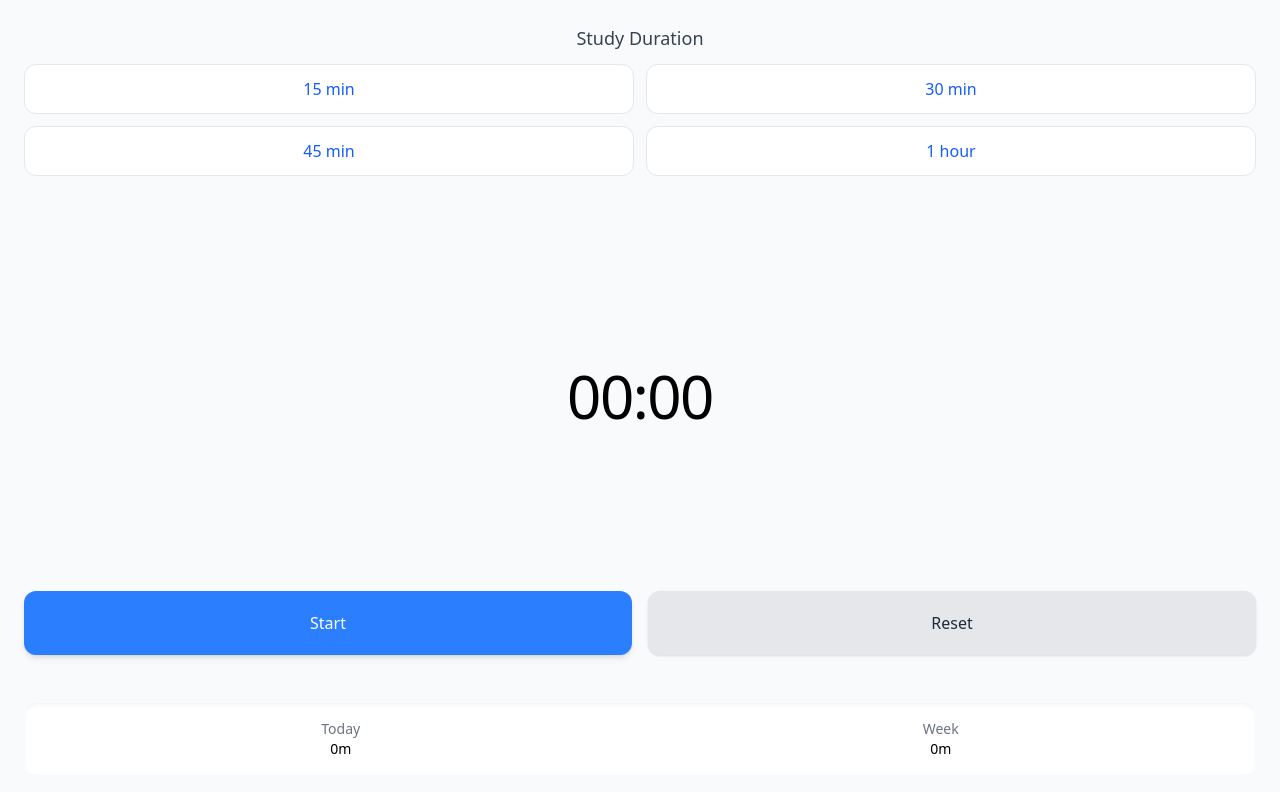
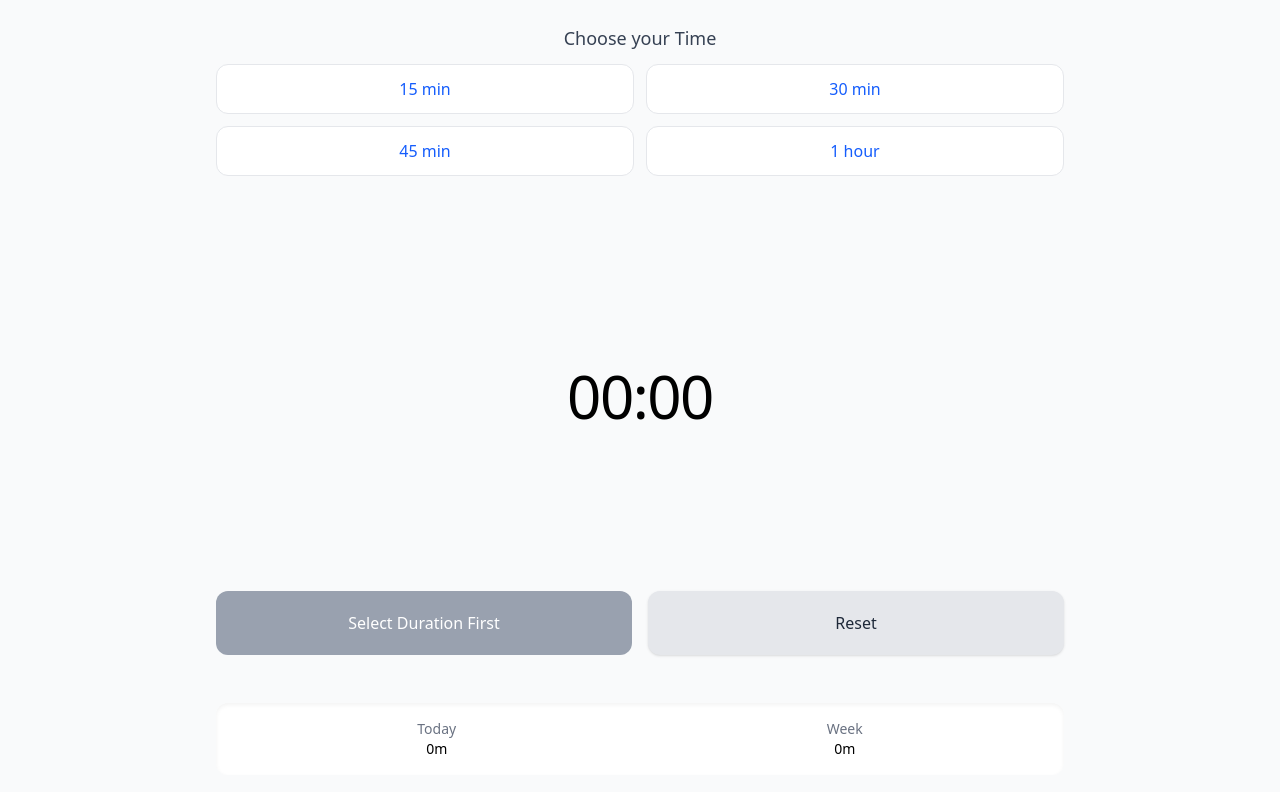
Before and after one commit to tiubarore/StudyTracker, a React (Vite) app: page / in a window 1280 px wide. Shown: the top 792 px of the page. Built offline with nearby package versions, Linux system fonts and the light colour scheme.

Commit message:
disabled start timer before selecting the time

```diff
--- /dev/null
+++ b/src/components/Preset.jsx
@@ -0,0 +1,15 @@
+const Preset = ({ preset, selectPresetTime, targetTime }) => {
+  return (
+    <button
+      onClick={() => selectPresetTime(preset.minutes)}
+      className={`py-3 rounded-xl font-medium transition-all text-sm md:text-base ${
+        targetTime === preset.minutes * 60
+          ? "bg-blue-500 text-white shadow-md scale-[0.98]"
+          : "bg-white text-blue-600 border border-gray-200 active:scale-[0.98]"
+      }`}
+    >
+      {preset.label}
+    </button>
+  );
+};
+export default Preset;
--- /dev/null
+++ b/src/components/Stats.jsx
@@ -0,0 +1,21 @@
+const Stats = ({ formatTimeForTotals, dailyTotal, weeklyTotal }) => {
+  return (
+    <div className="mt-4 p-4 bg-white bg-opacity-80 rounded-xl shadow-inner">
+      <div className="flex justify-around text-sm">
+        <div className="text-center">
+          <p className="text-gray-500">Today</p>
+          <p className="font-medium">{formatTimeForTotals(dailyTotal)}</p>
+        </div>
+        {/* <div className="text-center">
+            <p className="text-gray-500">Sessions</p>
+            <p className="font-medium">{sessionsCompleted}</p>
+          </div> */}
+        <div className="text-center">
+          <p className="text-gray-500">Week</p>
+          <p className="font-medium">{formatTimeForTotals(weeklyTotal)}</p>
+        </div>
+      </div>
+    </div>
+  );
+};
+export default Stats;
--- a/src/components/Timer.jsx
+++ b/src/components/Timer.jsx
@@ -1,9 +1,12 @@
 import { useState, useRef, useEffect } from "react";
 import TimerDisplay from "./TimerDisplay";
 import TimerControls from "./TimerControls";
+import Stats from "./Stats";
+import Preset from "./Preset";
 
 const Timer = () => {
   const timerRef = useRef(null);
+  const [isPresetSelected, setIsPresetSelected] = useState(false);
   const [startTime, setStartTime] = useState(null);
   const [accumulatedTime, setAccumulatedTime] = useState(0);
   const [displayTime, setDisplayTime] = useState(0);
@@ -19,6 +22,12 @@ const Timer = () => {
   const [sessionsCompleted, setSessionsCompleted] = useState(() => {
     return Number(localStorage.getItem("sessionsCompleted") || 0);
   });
+
+  const selectPresetTime = (minutes) => {
+    resetTimer();
+    setTargetTime(minutes * 60);
+    setIsPresetSelected(true); // Set to true when preset is selected
+  };
 
   const presetTimes = [
     { minutes: 15, label: "15 min" },
@@ -137,6 +146,7 @@ const Timer = () => {
   }, [dailyTotal, weeklyTotal, sessionsCompleted]);
 
   const toggleTimer = () => {
+    if (!isPresetSelected && !isRunning) return;
     if (isRunning) {
       // Pause logic
       setAccumulatedTime(getCurrentTime());
@@ -151,6 +161,7 @@ const Timer = () => {
       }
       setStartTime(Date.now());
       setIsRunning(true);
+      setIsRunning(!isRunning);
     }
   };
 
@@ -164,11 +175,7 @@ const Timer = () => {
     setTargetTime(0);
     setSessionComplete(false);
     setIsRunning(false);
-  };
-
-  const selectPresetTime = (minutes) => {
-    resetTimer();
-    setTargetTime(minutes * 60);
+    setIsPresetSelected(false); // Reset on full timer reset
   };
 
   const formatTime = (seconds) => {
@@ -188,63 +195,45 @@ const Timer = () => {
 
   return (
     <div
-      className="flex flex-col p-6 overflow-y-auto"
+      className="flex flex-col p-6 overflow-y-auto lg:mx-auto md:max-w-2xl lg:max-w-4xl"
       style={{ height: "calc(var(--app-height, 100vh) - 1px)" }}
     >
       <div className="mb-8">
         <h3 className="text-lg font-medium mb-3 text-gray-700 text-center">
-          Study Duration
+          Choose your Time
         </h3>
         <div className="grid grid-cols-2 gap-3">
           {presetTimes.map((preset) => (
-            <button
+            <Preset
               key={preset.minutes}
-              onClick={() => selectPresetTime(preset.minutes)}
-              className={`py-3 rounded-xl font-medium transition-all ${
-                targetTime === preset.minutes * 60
-                  ? "bg-blue-500 text-white shadow-md scale-[0.98]"
-                  : "bg-white text-blue-600 border border-gray-200 active:scale-[0.98]"
-              }`}
-            >
-              {preset.label}
-            </button>
+              preset={preset}
+              selectPresetTime={selectPresetTime}
+              targetTime={targetTime}
+            />
           ))}
         </div>
       </div>
-
       <div className="flex-1 flex flex-col justify-center">
         <TimerDisplay time={displayTime} targetTime={targetTime} />
       </div>
-
       {targetTime > 0 && (
         <div className="text-center text-sm text-gray-500 mb-6">
           <p className="text-3xl">{formatTime(remainingTime)} remaining</p>
         </div>
       )}
-
       <TimerControls
+        isPresetSelected={isPresetSelected}
         toggleTimer={toggleTimer}
         isRunning={isRunning}
         resetTimer={resetTimer}
         sessionComplete={sessionComplete}
       />
-
-      <div className="mt-4 p-4 bg-white bg-opacity-80 rounded-xl shadow-inner">
-        <div className="flex justify-around text-sm">
-          <div className="text-center">
-            <p className="text-gray-500">Today</p>
-            <p className="font-medium">{formatTimeForTotals(dailyTotal)}</p>
-          </div>
-          {/* <div className="text-center">
-            <p className="text-gray-500">Sessions</p>
-            <p className="font-medium">{sessionsCompleted}</p>
-          </div> */}
-          <div className="text-center">
-            <p className="text-gray-500">Week</p>
-            <p className="font-medium">{formatTimeForTotals(weeklyTotal)}</p>
-          </div>
-        </div>
-      </div>
+      {/* stats */}
+      <Stats
+        formatTimeForTotals={formatTimeForTotals}
+        dailyTotal={dailyTotal}
+        weeklyTotal={weeklyTotal}
+      />
     </div>
   );
 };
--- a/src/components/TimerControls.jsx
+++ b/src/components/TimerControls.jsx
@@ -1,4 +1,5 @@
 const TimerControls = ({
+  isPresetSelected,
   toggleTimer,
   isRunning,
   resetTimer,
@@ -8,15 +9,24 @@ const TimerControls = ({
     <div className="flex space-x-4 mb-8">
       <button
         onClick={toggleTimer}
-        className={`flex-1 py-5 rounded-xl font-medium text-white ${
-          sessionComplete
-            ? "bg-green-500"
+        disabled={!isPresetSelected && !isRunning} // Disable if no preset selected
+        className={`flex-1 py-4 rounded-xl font-medium text-white ${
+          !isPresetSelected && !isRunning
+            ? "bg-gray-400 cursor-not-allowed" // Disabled state
+            : sessionComplete
+            ? "bg-green-500 hover:bg-green-600"
             : isRunning
-            ? "bg-yellow-500"
-            : "bg-blue-500"
-        } shadow-md active:opacity-80 transition-opacity`}
+            ? "bg-yellow-500 hover:bg-yellow-600"
+            : "bg-blue-500 hover:bg-blue-600"
+        }`}
       >
-        {sessionComplete ? "Start New" : isRunning ? "Pause" : "Start"}
+        {!isPresetSelected && !isRunning
+          ? "Select Duration First"
+          : sessionComplete
+          ? "Start New Session"
+          : isRunning
+          ? "Pause"
+          : "Start"}
       </button>
 
       <button
```
